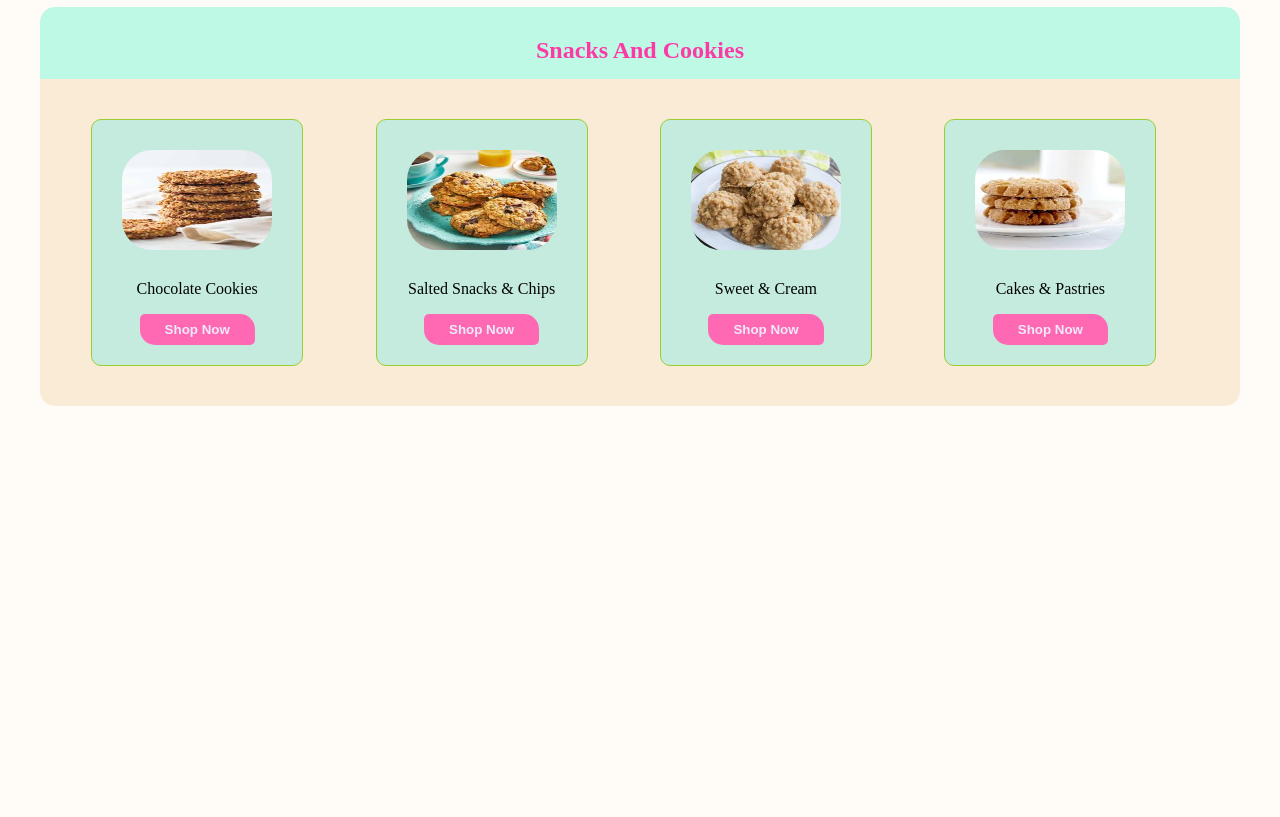
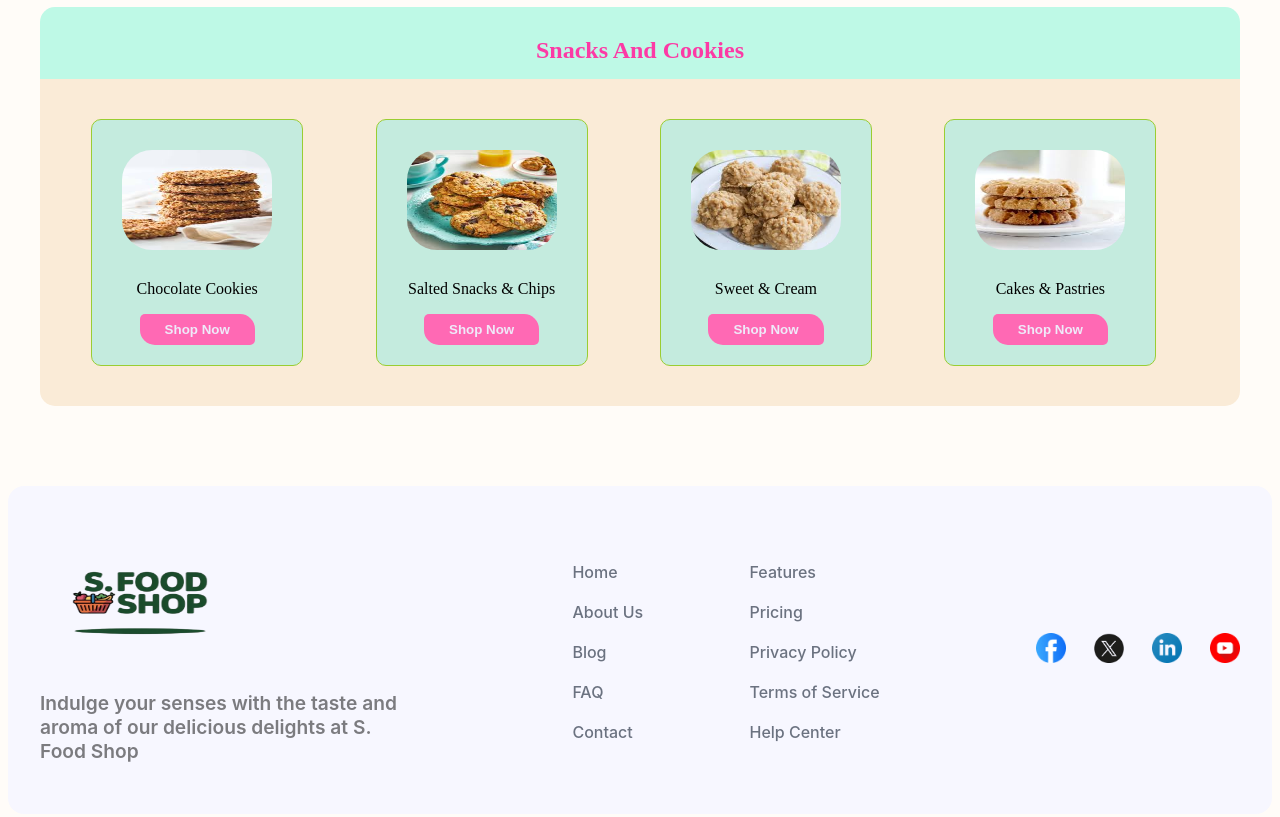
Before and after one commit to shouravhasanshurjo8201/food-shop-project, a plain HTML site: page index.html in a window 1280 px wide. Shown: the part 1880-2697 px from the top of the page. Before the commit the page ends 2336 px from the top, so only its background shows below. Drawn offline with Linux system fonts and the light colour scheme.

Commit message:
footer section add

```diff
--- a/index.html
+++ b/index.html
@@ -196,11 +196,48 @@
         </section>
         <!-- main body end -->
 
-
-
     </main>
     <!-- main section end -->
 
+    <!-- footer section start  -->
+    <footer class="footer-section">
+
+        <div class="footer-section-1">
+            <img src="images/S-Food-Shop-logo.png" alt="">
+            <p>Indulge your senses with the taste and aroma of our delicious delights at S. Food Shop</p>
+        </div>
+
+        <div class="footer-section-2">
+
+            <div>
+                <ul>
+                    <li><a href="#">Home</a></li>
+                    <li><a href="#">About Us</a></li>
+                    <li><a href="#">Blog</a></li>
+                    <li><a href="#">FAQ</a></li>
+                    <li><a href="#">Contact</a></li>
+                </ul>
+            </div>
+            <div>
+                <ul>
+                    <li><a href="#">Features</a></li>
+                    <li><a href="#">Pricing</a></li>
+                    <li><a href="#">Privacy Policy</a></li>
+                    <li><a href="#">Terms of Service</a></li>
+                    <li><a href="#">Help Center</a></li>
+                </ul>
+            </div>
+
+        </div>
+
+        <div class="footer-section-3">
+            <a href="#"><img src="images/icon-facebook.png" alt="icon-facebook"></a>
+            <a href="#"><img src="images/icon-twitter.png" alt="icon-twitter"></a>
+            <a href="#"><img src="images/icon-linkedin.png" alt="icon-linkedin"></a>
+            <a href="#"><img src="images/icon-youtube.png" alt="icon-youtube"></a>
+        </div>
+    </footer>
+    <!-- footer section End -->
 
 </body>
 <!-- body end -->
--- a/stely.css
+++ b/stely.css
@@ -127,3 +127,66 @@ main{
     font-weight: bold;
 }
 /* main body section end */
+
+
+/* footer section start  */
+.footer-section {
+    max-width: 1200px;
+    margin: 1rem auto;
+    display: flex;
+    justify-content: space-between;
+    align-items: center;
+    margin-top: 5em;
+    padding: 2rem;
+    background-color: #f7f7ff;
+    border-radius: 1rem;
+}
+
+.footer-section-1 {
+    width: 30%;
+}
+
+.footer-section-1 img {
+    width: 200px;
+    height: 150px;
+}
+
+.footer-section-1 p {
+    font-size: 1.2rem;
+    font-weight: 600;
+    color: rgba(0, 0, 0, 0.5);
+    font-family: "Inter", serif;
+}
+
+.footer-section-2 {
+    display: flex;
+    justify-content: space-evenly;
+    width: 40%;
+}
+
+.footer-section-2 li {
+    list-style: none;
+    margin-top: 20px;
+}
+
+.footer-section-2 a {
+    text-decoration: none;
+    color: #6B7280;
+    font-size: 1rem;
+    font-weight: 500;
+    font-family: "Inter", serif;
+}
+.footer-section-2 a:hover {
+    text-decoration:underline ;
+}
+
+.footer-section-3 a {
+    margin-left: 1.5rem;
+}
+
+.footer-section-3 img {
+    height: 30px;
+    width: 30px;
+}
+
+/* footer section end  */
```
Also changed, not shown: images/icon-facebook.png (added), images/icon-linkedin.png (added), images/icon-twitter.png (added), images/icon-youtube.png (added).
